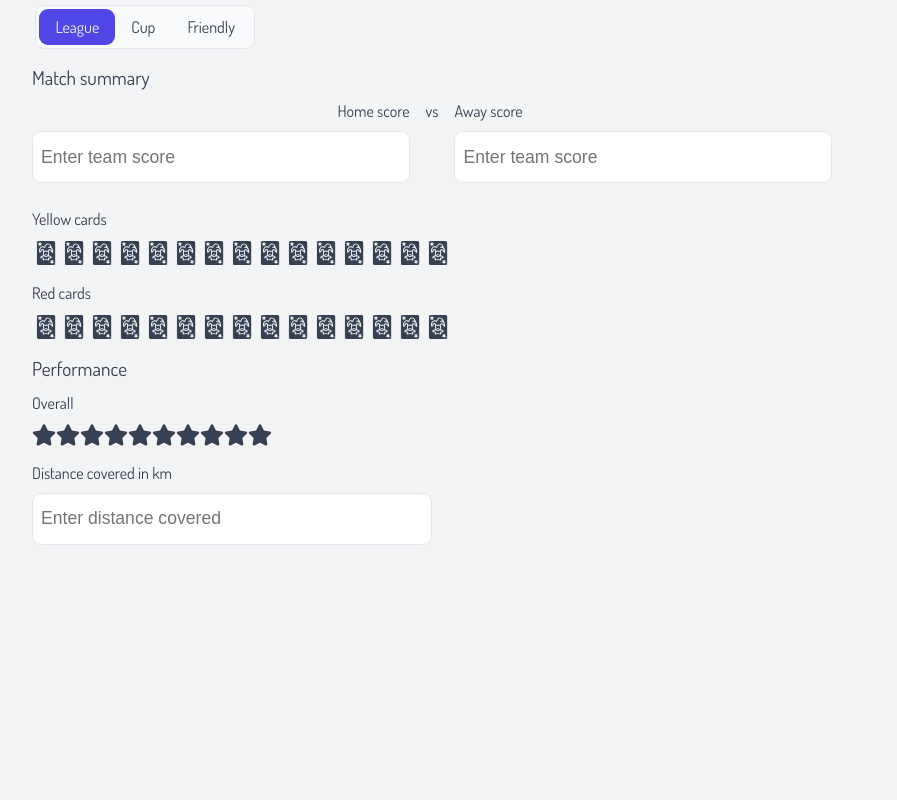
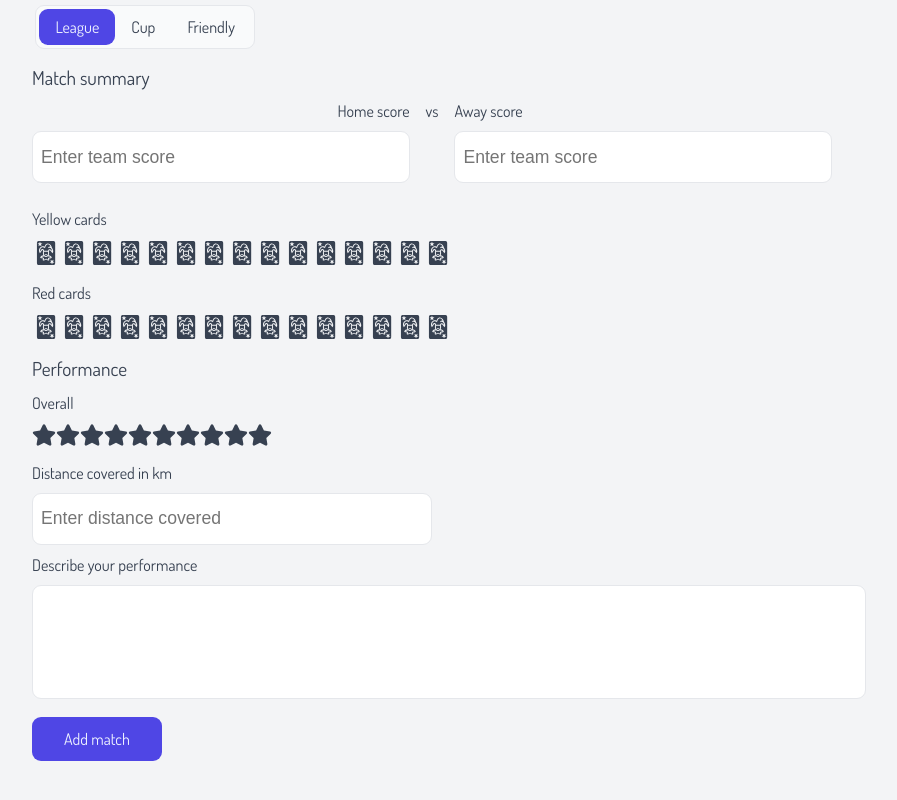
Before and after one commit to helo1313/ireferee, a Next.js app: page /dashboard/new-match in a window 1280 px wide. Shown: the part 602-1402 px from the top of the page, without its empty margins (208-1105 px from the left). Before the commit the page ends 1159 px from the top, so only its background shows below. Built offline with nearby package versions, Linux system fonts and the light colour scheme; no server answers.

Commit message:
Finished first iteration of add page

```diff
--- a/src/components/header/Header.tsx
+++ b/src/components/header/Header.tsx
@@ -27,7 +27,7 @@ const Header: React.FC = () => {
           onClick={() => {
             router.push(LOGIN_ROUTE);
           }}
-          type="primary"
+          styleType="primary"
         >
           {" "}
           Login
@@ -53,7 +53,7 @@ const Header: React.FC = () => {
             signOut(auth);
             router.push("/");
           }}
-          type="primary"
+          styleType="primary"
         >
           {" "}
           Sign out
--- a/src/components/ui/button/Button.tsx
+++ b/src/components/ui/button/Button.tsx
@@ -1,10 +1,10 @@
-import { PropsWithChildren } from "react";
+import { ButtonHTMLAttributes, PropsWithChildren } from "react";
 
 import classes from "./button.module.scss";
 
 interface ButtonProps extends PropsWithChildren {
   onClick: () => void;
-  type?: string;
+  styleType?: string;
 }
 
 const getButtonType = (type: string) => {
@@ -27,7 +27,7 @@ const getButtonType = (type: string) => {
 const Button: React.FC<ButtonProps> = (props) => {
   return (
     <button
-      className={`${classes.button} ${getButtonType(props.type!)}`}
+      className={`${classes.button} ${getButtonType(props.styleType!)}`}
       onClick={props.onClick}
     >
       {props.children}
--- /dev/null
+++ b/src/components/ui/textarea/Textarea.tsx
@@ -0,0 +1,16 @@
+import classes from "./textarea.module.scss";
+
+interface TextareaProps {
+  label?: string;
+}
+
+const Textarea: React.FC<TextareaProps> = (props) => {
+  return (
+    <div className={classes.textarea}>
+      {props.label && <p className={classes.label}>{props.label}</p>}
+      <textarea />
+    </div>
+  );
+};
+
+export default Textarea;
--- /dev/null
+++ b/src/components/ui/textarea/textarea.module.scss
@@ -0,0 +1,15 @@
+.textarea {
+  textarea {
+    width: 100%;
+    padding: 1rem;
+    height: 5rem;
+    resize: none;
+    font-size: 1.1rem;
+    border-radius: var(--border-radius-lg);
+    border: 1px solid var(--color-grey-200);
+  }
+}
+
+.label {
+  margin-bottom: 0.75rem;
+}
--- a/src/pages/dashboard/new-match.tsx
+++ b/src/pages/dashboard/new-match.tsx
@@ -4,12 +4,17 @@ import { useState } from "react";
 import OptionPicker from "@/components/ui/optionPicker/OptionPicker";
 import StarRating from "@/components/starRating/StarRating";
 import CardsPicker from "@/components/cardsPicker/cartsPicker";
+import Textarea from "@/components/ui/textarea/Textarea";
 
 export default function NewMatch() {
   const [test, setTest] = useState("");
 
+  const SubmitMatch = (event: React.SyntheticEvent<HTMLFormElement>) => {
+    event.preventDefault();
+  };
+
   return (
-    <div className={classes.newMatch}>
+    <form className={classes.newMatch} onSubmit={SubmitMatch}>
       <h2>Add match</h2>
 
       <h4>General</h4>
@@ -112,7 +117,12 @@ export default function NewMatch() {
           setValue={setTest}
           error={test}
         />
+
+        <Textarea label="Describe your performance" />
       </div>
-    </div>
+      <button type="submit" className={classes.submitButton}>
+        Add match
+      </button>
+    </form>
   );
 }
--- a/src/pages/index.tsx
+++ b/src/pages/index.tsx
@@ -38,7 +38,7 @@ export default function Home() {
             onClick={() => {
               router.push(SIGN_UP_ROUTE);
             }}
-            type="primary"
+            styleType="primary"
           >
             {" "}
             Sign Up
@@ -47,7 +47,7 @@ export default function Home() {
             onClick={() => {
               router.push(ABOUT_ROUTE);
             }}
-            type="secondary"
+            styleType="secondary"
           >
             {" "}
             About site
@@ -60,7 +60,7 @@ export default function Home() {
             onClick={() => {
               router.push(LOGIN_ROUTE);
             }}
-            type="inline"
+            styleType="inline"
           >
             {" "}
             Login
--- a/src/styles/Pages/new-match.module.scss
+++ b/src/styles/Pages/new-match.module.scss
@@ -2,6 +2,7 @@
   padding-top: 100px;
   max-width: 800px;
   margin: auto;
+  margin-bottom: 5rem;
 
   h2 {
     margin-bottom: 1rem;
@@ -20,3 +21,15 @@
 .section {
   margin: 1rem 0;
 }
+
+.submitButton {
+  margin: 1rem 0;
+  padding: 0.75rem 2rem;
+  border-radius: var(--border-radius-lg);
+  color: var(--color-brand-50);
+  background-color: var(--color-brand-600);
+
+  &:hover {
+    background-color: var(--color-brand-700);
+  }
+}
```
